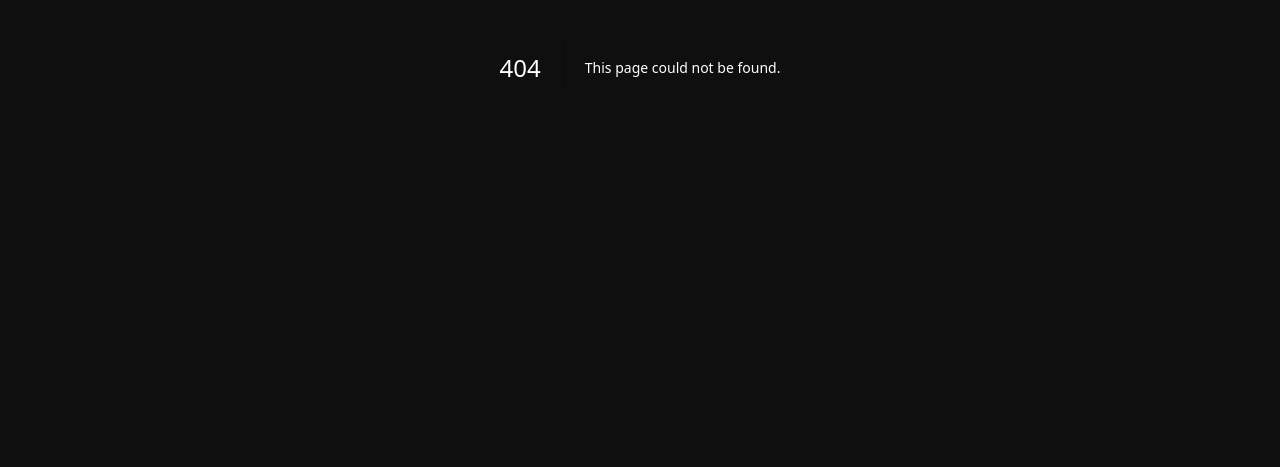
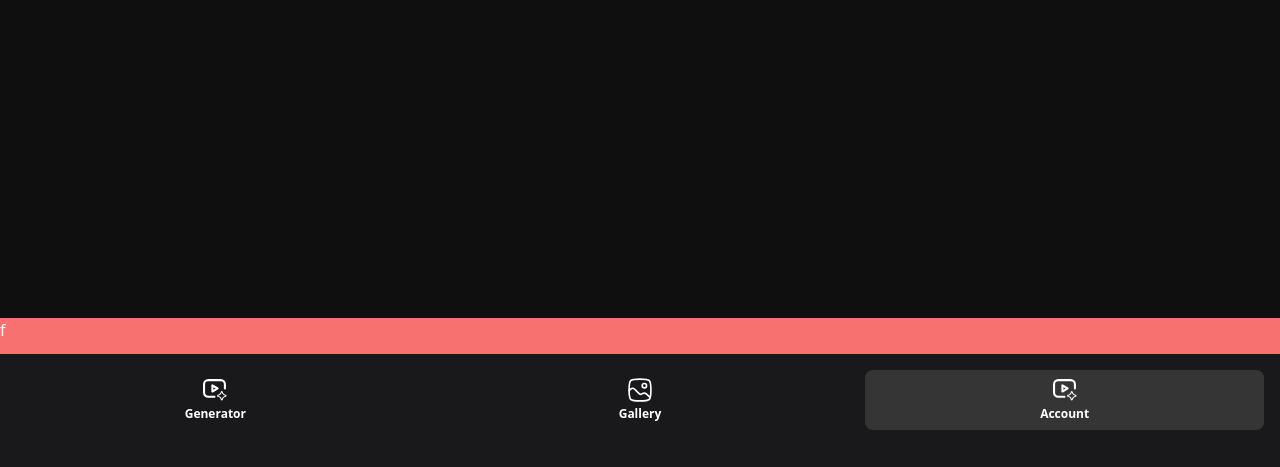
Before and after one commit to root9464/NextJs_UnaiVideo, a Next.js app: page /account in a window 1280 px wide. Before the commit this address had no page. Shown: the part 333-800 px from the top of the page. Built offline with nearby package versions, Linux system fonts and the light colour scheme.

Commit message:
delete unnecessary dir and start create account page

```diff
--- /dev/null
+++ b/src/app/account/page.tsx
@@ -0,0 +1,9 @@
+import { AccountPageFlow } from '@/modules/Account/Module';
+
+export default function AccountPage() {
+  return (
+    <div className='relative h-screen w-full'>
+      <AccountPageFlow />
+    </div>
+  );
+}
--- a/src/app/layout.tsx
+++ b/src/app/layout.tsx
@@ -1,4 +1,5 @@
 /* eslint-disable react-refresh/only-export-components */
+import { Menu } from '@/components/Menu';
 import type { Metadata } from 'next';
 import './globals.css';
 import { GLobalProvider } from './provider';
@@ -12,7 +13,10 @@ export default function RootLayout({ children }: Readonly<{ children: React.Reac
   return (
     <html lang='en'>
       <body className='min-h-screen w-full bg-[#0F0F0F] text-white no-underline'>
-        <GLobalProvider>{children}</GLobalProvider>
+        <GLobalProvider>
+          {children}
+          <Menu />
+        </GLobalProvider>
       </body>
     </html>
   );
--- a/src/app/page.tsx
+++ b/src/app/page.tsx
@@ -1,11 +1,9 @@
-import { Menu } from '@/components/Menu';
 import { MainPageFlow } from '@modules/Main/Module';
 
 export default function Home() {
   return (
     <div className='relative h-screen min-h-screen w-full'>
       <MainPageFlow />
-      <Menu />
     </div>
   );
 }
--- /dev/null
+++ b/src/modules/Account/Module.tsx
@@ -0,0 +1,7 @@
+export const AccountPageFlow = () => {
+  return (
+    <div className='relative h-[calc(100%-113px)] w-full px-4 py-5'>
+      <div className='absolute bottom-0 left-0 h-9 w-full bg-red-400'>f</div>
+    </div>
+  );
+};
--- a/src/modules/Main/hooks/useGenerateVideo.tsx
+++ /dev/null
@@ -1,6 +0,0 @@
-import { axiosFrontend } from '@/shared/utils/axios';
-import { Prompt } from '../Module';
-
-const generateVideo = (data: Prompt) => {
-  return axiosFrontend.post('/generate', { data });
-};
```
